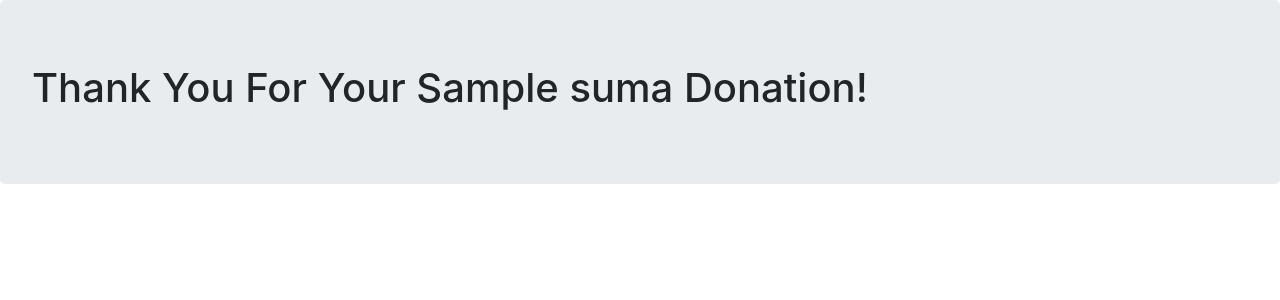
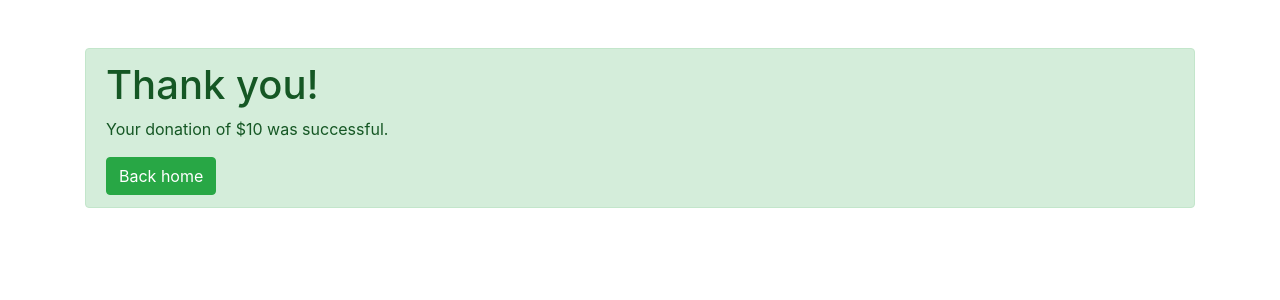
Before and after one commit to chrispsk/flask_stripe_payment, a Flask app: template templates/thankyou.html in a window 1280 px wide. Shown: the top 300 px of the page. Run offline with Flask 3, Linux system fonts and the light colour scheme; the template is opened without the code that fills it: most values are stand-ins (such as "Sample title", 1, 10 or a date in 2020); some libraries are stand-ins or nearby versions.

Commit message:
Revamp thank you page layout and content
Updated the thank you page to include a success message and a back home button.

```diff
--- a/templates/thankyou.html
+++ b/templates/thankyou.html
@@ -1,20 +1,22 @@
 <!DOCTYPE html>
-<html lang="en" dir="ltr">
-  <head>
-    <meta charset="utf-8">
-    <title></title>
+<html lang="en">
+<head>
+  <meta charset="utf-8">
+  <title>Thank you</title>
 
-    <link rel="stylesheet" href="https://maxcdn.bootstrapcdn.com/bootstrap/4.0.0/css/bootstrap.min.css" integrity="sha384-Gn5384xqQ1aoWXA+058RXPxPg6fy4IWvTNh0E263XmFcJlSAwiGgFAW/dAiS6JXm" crossorigin="anonymous">
-    <script src="https://code.jquery.com/jquery-3.2.1.slim.min.js" integrity="sha384-KJ3o2DKtIkvYIK3UENzmM7KCkRr/rE9/Qpg6aAZGJwFDMVNA/GpGFF93hXpG5KkN" crossorigin="anonymous"></script>
-    <script src="https://cdnjs.cloudflare.com/ajax/libs/popper.js/1.12.9/umd/popper.min.js" integrity="sha384-ApNbgh9B+Y1QKtv3Rn7W3mgPxhU9K/ScQsAP7hUibX39j7fakFPskvXusvfa0b4Q" crossorigin="anonymous"></script>
-    <script src="https://maxcdn.bootstrapcdn.com/bootstrap/4.0.0/js/bootstrap.min.js" integrity="sha384-JZR6Spejh4U02d8jOt6vLEHfe/JQGiRRSQQxSfFWpi1MquVdAyjUar5+76PVCmYl" crossorigin="anonymous"></script>
+  <link
+    rel="stylesheet"
+    href="https://maxcdn.bootstrapcdn.com/bootstrap/4.0.0/css/bootstrap.min.css"
+  >
+</head>
 
-  </head>
-  <body>
-  <div class="jumbotron">
-    <h1>Thank You For Your {{suma}} Donation!</h1>
-
-
+<body>
+  <div class="container mt-5">
+    <div class="alert alert-success">
+      <h1>Thank you!</h1>
+      <p>Your donation of ${{ amount }} was successful.</p>
+      <a href="{{ url_for('index') }}" class="btn btn-success">Back home</a>
+    </div>
   </div>
-  </body>
+</body>
 </html>
```
